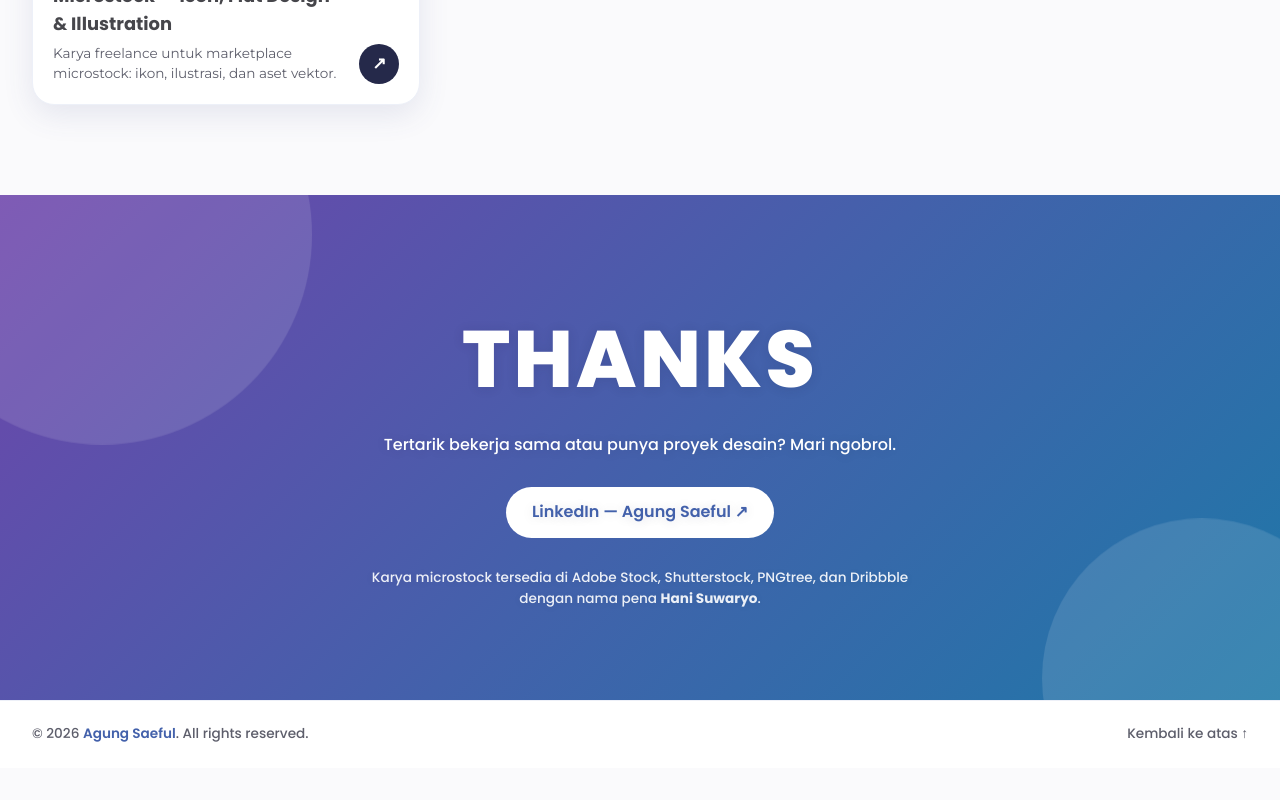
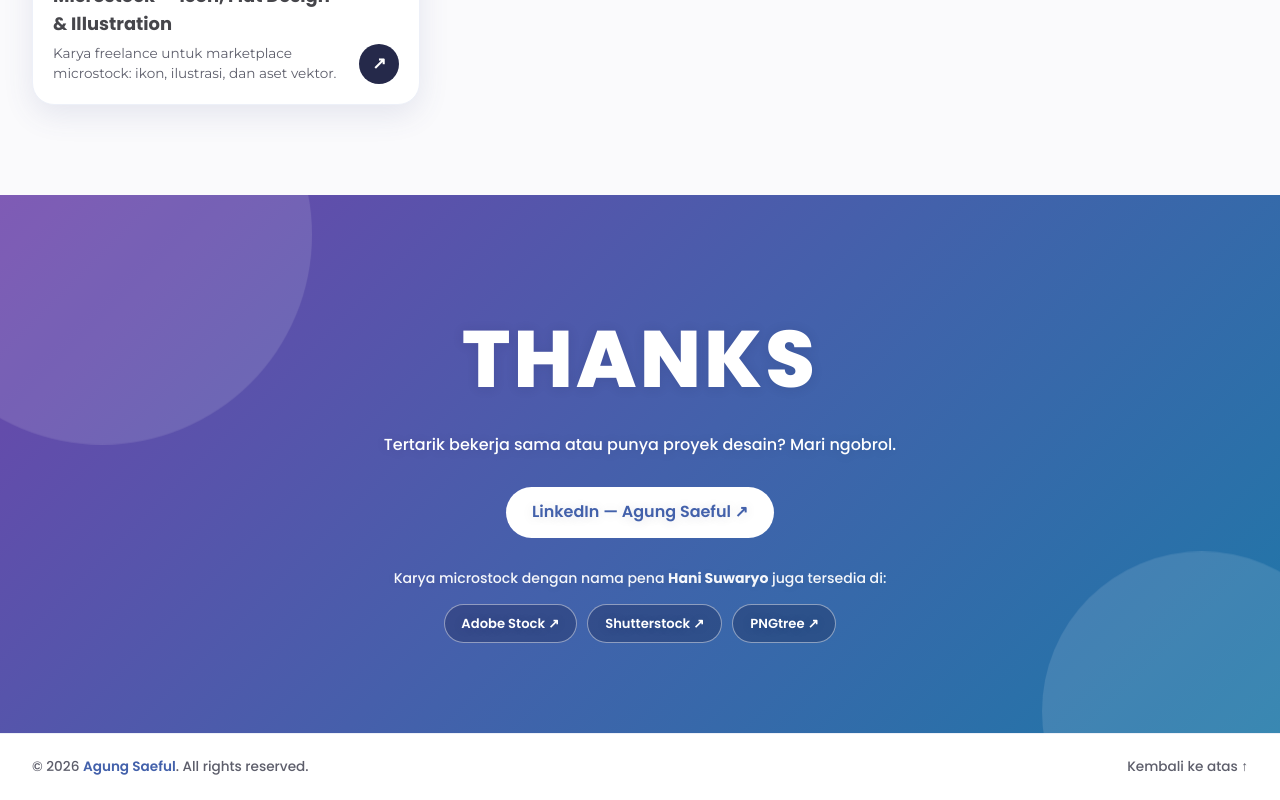
Before and after one commit to indahhhkur-art/portfolio-agung, a React (Vite) app: page / in a window 1280 px wide. Shown: the part 5924-6724 px from the top of the page. Before the commit the page ends 6692 px from the top, so only its background shows below. Built offline with nearby package versions, Linux system fonts and the light colour scheme.

Commit message:
feat(contact,seo): add Adobe Stock, Shutterstock, PNGtree profile links and remove Dribbble

```diff
--- a/index.html
+++ b/index.html
@@ -27,7 +27,12 @@
     "@type": "Person",
     "name": "Agung Saeful",
     "url": "https://portfolio-agungsaeful.vercel.app/",
-    "sameAs": ["https://linkedin.com/in/agungsaeful"],
+    "sameAs": [
+      "https://linkedin.com/in/agungsaeful",
+      "https://stock.adobe.com/id/contributor/207650548/hani-suwaryo?load_type=author&prev_url=detail",
+      "https://www.shutterstock.com/g/HaniSuwaryo",
+      "https://pngtree.com/hanisuwaryo_13570250?type=1"
+    ],
     "jobTitle": "Graphic Designer & Digital Marketing",
     "alumniOf": {
       "@type": "CollegeOrUniversity",
--- a/src/components/Contact.tsx
+++ b/src/components/Contact.tsx
@@ -1,5 +1,5 @@
 import { memo } from "react";
-import { CONTACT } from "../data.ts";
+import { CONTACT, MICROSTOCK_LINKS } from "../data.ts";
 import { useRevealGroup } from "../hooks.ts";
 import type { ContactConfig } from "../types.ts";
 
@@ -14,8 +14,7 @@ const LINKS: ContactLinkItem[] = (
     { key: "email", label: "✉ Email", href: (v: string) => `mailto:${v}` },
     { key: "whatsapp", label: "WhatsApp", href: (v: string) => `https://wa.me/${v}` },
     { key: "instagram", label: "Instagram", href: (v: string) => `https://instagram.com/${v}` },
-    { key: "behance", label: "Behance", href: (v: string) => v },
-    { key: "dribbble", label: "Dribbble", href: (v: string) => v }
+    { key: "behance", label: "Behance", href: (v: string) => v }
   ] satisfies ContactLinkItem[]
 ).filter(l => Boolean(CONTACT[l.key]));
 
@@ -39,9 +38,15 @@ function Contact() {
           </a>
         </div>
         <p className="contact__note" data-reveal-item>
-          Karya microstock tersedia di Adobe Stock, Shutterstock, PNGtree, dan Dribbble dengan nama pena{" "}
-          <strong>Hani Suwaryo</strong>.
+          Karya microstock dengan nama pena <strong>Hani Suwaryo</strong> juga tersedia di:
         </p>
+        <div className="contact__microstock" data-reveal-item>
+          {MICROSTOCK_LINKS.map(m => (
+            <a key={m.name} href={m.url} target="_blank" rel="noopener noreferrer">
+              {m.name} ↗
+            </a>
+          ))}
+        </div>
       </div>
     </section>
   );
--- a/src/data.ts
+++ b/src/data.ts
@@ -16,9 +16,23 @@ export const CONTACT: ContactConfig = {
   email: "",
   whatsapp: "",
   instagram: "",
-  behance: "",
-  dribbble: ""
+  behance: ""
 };
+
+export const MICROSTOCK_LINKS = [
+  {
+    name: "Adobe Stock",
+    url: "https://stock.adobe.com/id/contributor/207650548/hani-suwaryo?load_type=author&prev_url=detail"
+  },
+  {
+    name: "Shutterstock",
+    url: "https://www.shutterstock.com/g/HaniSuwaryo"
+  },
+  {
+    name: "PNGtree",
+    url: "https://pngtree.com/hanisuwaryo_13570250?type=1"
+  }
+] as const;
 
 export const IMG = `${import.meta.env.BASE_URL}img/`;
 
--- a/src/styles.css
+++ b/src/styles.css
@@ -780,7 +780,20 @@ html.js-reveal .journey-card:not(.is-animated) .skill-chip { opacity: 0; transfo
 }
 .contact__links a:hover { transform: translate3d(0, -3px, 0); box-shadow: 0 10px 22px rgba(0,0,0,.15); }
 .contact__links a:active { transform: scale(0.96); transition-duration: 0.08s; }
-.contact__note { font-size: .85rem; opacity: .9; max-width: 36rem; margin-inline: auto; margin-top: .8rem; }
+.contact__note { font-size: .88rem; opacity: .95; max-width: 38rem; margin-inline: auto; margin-top: .8rem; }
+.contact__microstock {
+  display: flex; flex-wrap: wrap; justify-content: center; gap: .65rem; margin-top: .95rem;
+}
+.contact__microstock a {
+  display: inline-flex; align-items: center; gap: .3rem;
+  padding: .48rem 1.05rem; border-radius: 999px; font-size: .82rem; font-weight: 600;
+  color: #fff; background: rgba(18, 24, 58, 0.28); border: 1.5px solid rgba(255, 255, 255, 0.45);
+  transition: transform .22s var(--ease-smooth), background-color .2s ease, border-color .2s ease;
+}
+.contact__microstock a:hover {
+  transform: translate3d(0, -2px, 0); background: rgba(18, 24, 58, 0.44); border-color: #fff;
+}
+.contact__microstock a:active { transform: scale(0.96); transition-duration: 0.08s; }
 
 .footer { padding: 1.4rem 0; font-size: .85rem; color: var(--muted); background: #fff; border-top: 1px solid #edf0f8; }
 .footer .container { display: flex; justify-content: space-between; flex-wrap: wrap; gap: .6rem; }
--- a/src/types.ts
+++ b/src/types.ts
@@ -6,7 +6,6 @@ export interface ContactConfig {
   whatsapp: string;
   instagram: string;
   behance: string;
-  dribbble: string;
 }
 
 export interface Project {
```
